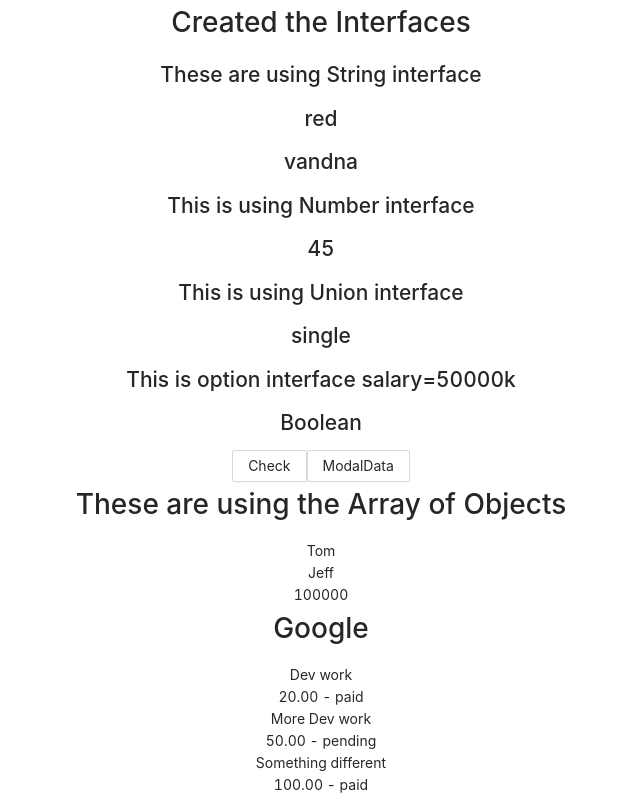
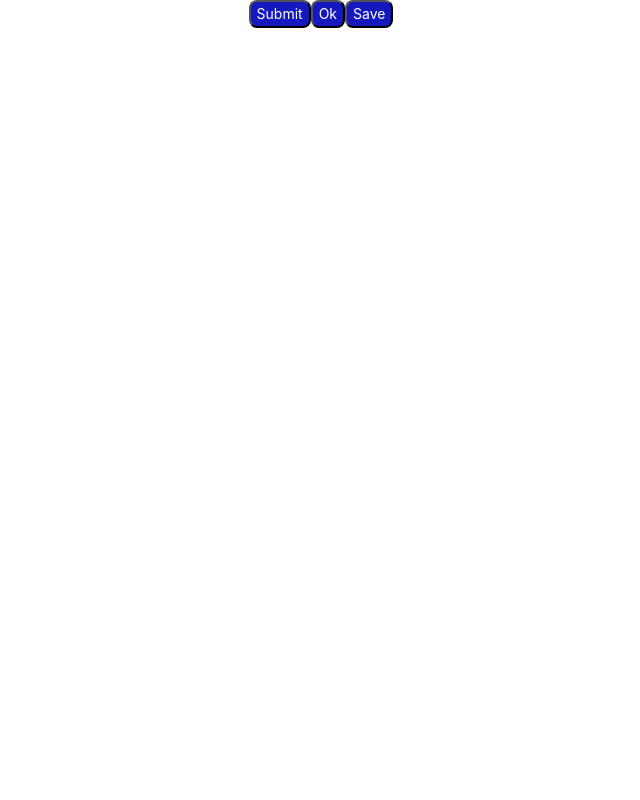
Before and after one commit to Vandna23/Ant-D, a React (Create React App) app: page / in a window 1280 px wide. Shown: the whole page, without its empty margins (319-959 px from the left). Built offline with nearby package versions, Linux system fonts and the light colour scheme.

Commit message:
button variants

```diff
--- a/package.json
+++ b/package.json
@@ -15,6 +15,7 @@
     "react-dom": "^18.1.0",
     "react-modal": "^3.15.1",
     "react-scripts": "5.0.1",
+    "styled-components": "^5.3.5",
     "typescript": "^4.6.4",
     "web-vitals": "^2.1.4"
   },
@@ -43,6 +44,7 @@
     ]
   },
   "devDependencies": {
-    "@types/react-modal": "^3.13.1"
+    "@types/react-modal": "^3.13.1",
+    "@types/styled-components": "^5.1.25"
   }
 }
--- a/src/App.css
+++ b/src/App.css
@@ -13,18 +13,14 @@
   align-items: center;
 }
 /* Modal */
-/* .open {
-  width: 100vw;
-  height: 100vh;
-  display: flex;
-  justify-content: center;
-  align-items: center;
-} */
+
 .modal {
   width: 200px;
   height: 100px;
   border: 2px solid red;
   display: flex;
+  justify-content: center;
+  align-items: center;
   padding: 20px;
   background-color: bisque;
 }
@@ -33,3 +29,6 @@
   justify-content: center;
   align-items: center;
 }
+.btn {
+  text-align: center;
+}
--- a/src/App.tsx
+++ b/src/App.tsx
@@ -8,13 +8,15 @@ import { Button } from "antd";
 import ModalData from "./components/ModalData";
 import ArrayObjectInterface from "./components/ArrayObjectInterface";
 import ArrayObject from "./components/ArrayObject";
+import SvgComponent from "./assets/svg/SvgComponent";
+import Home from "./components/Home";
 
 function App() {
   const [isVisible, setVisible] = useState(false);
-  const [modal, setModal] = useState(false);
+  const [isOpen, setIsOpen] = useState(false);
   // const Toggle = () => {
-  //   setModal(!modal);
-  //   // console.log("You aretoggling", setModal);
+  //   setIsOpen(!modal);
+  //   // console.log("You aretoggling", setIsOpen);
   // };
 
   const handleClick = () => {
@@ -30,13 +32,17 @@ function App() {
       {/* <Website /> */}
       {/* <LayoutDesign /> */}
       {/* <FormValidation /> */}
+
       {/* <InterfaceDemo
         name={"vandna"}
         color={"red"}
         age={45}
         status="single"
         vandna={false}
-      /> */}
+      />
+      <div className="svg">
+        <SvgComponent fill="red" />
+      </div>
       <InterfaceDemo
         name={"vandna"}
         color={"red"}
@@ -47,10 +53,11 @@ function App() {
         This is option interface salary=50000k
       </InterfaceDemo>
       <Button onClick={() => handleClick()} children="Check" />
-      <Button onClick={() => setModal(true)} children="ModalData" />
-      <ModalData show={modal} hideModal={(value: boolean) => setModal(value)} />
+      <Button onClick={() => setIsOpen(true)} children="ModalData" />
+      <ModalData isOpen={isOpen} hideModal={(value: boolean) => setIsOpen(value)} />
       <ArrayObjectInterface />
-      <ArrayObject />
+      <ArrayObject /> */}
+      <Home />
     </div>
   );
 }
--- a/src/components/ArrayObjectInterface.tsx
+++ b/src/components/ArrayObjectInterface.tsx
@@ -1,10 +1,15 @@
-import React from "react";
+import { ReactElement } from "react";
+import SvgComponent from "../assets/svg/SvgComponent";
 
 interface IEmployee {
   name: string;
   salary?: number;
+  image?: ReactElement;
 }
-const arr: IEmployee[] = [{ name: "Tom" }, { name: "Jeff", salary: 100000 }];
+const arr: IEmployee[] = [
+  { name: "Tom", image: <SvgComponent fill="red" /> },
+  { name: "Jeff", salary: 100000 },
+];
 
 const ArrayObjectInterface = () => {
   return (
@@ -15,6 +20,7 @@ const ArrayObjectInterface = () => {
           <div key={index}>
             <div>{data.name}</div>
             <div>{data.salary}</div>
+            <div>{data.image}</div>
           </div>
         ))}
       </div>
--- a/src/components/Button.tsx
+++ b/src/components/Button.tsx
@@ -1,12 +1,19 @@
 import React from "react";
+import { StyledButton } from '../style/Button'
 
 interface IProps {
   children?: React.ReactNode;
   onClick?: () => void;
+  variant?: "contained" | "outline" | "text";
 }
+// const StyledVariants=()=>{
+//   switch(variant){
+//     case contained:
+//   }
+// }
 
-const Button: React.FC<IProps> = ({ children, onClick }) => {
-  return <button onClick={onClick}>{children}</button>;
+const Button: React.FC<IProps> = ({ children, onClick, variant }:IProps) => {
+  return <StyledButton onClick={onClick} >{children }</StyledButton>;
 };
 
 export default Button;
--- /dev/null
+++ b/src/components/Home.tsx
@@ -0,0 +1,33 @@
+import Button from "./Button";
+import React from "react";
+
+
+const Home = () => {
+  return (
+    <div>
+      <Button
+        children="Submit"
+        onClick={() => {
+          console.log("Submit");
+        }}
+        variant="contained"
+      />
+      <Button
+        children="Ok"
+        variant="outline"
+        onClick={() => {
+          console.log("outline");
+        }}
+      />
+      <Button
+        children="Save"
+        variant="text"
+        onClick={() => {
+          console.log("outline");
+        }}
+      />
+    </div>
+  );
+};
+
+export default Home;
--- a/src/components/ModalData.tsx
+++ b/src/components/ModalData.tsx
@@ -1,21 +1,21 @@
 import Modal from "react-modal";
 
 interface Idata {
-  show: boolean;
+  isOpen: boolean;
   hideModal: (value: boolean) => void;
 }
 
-const ModalData = ({ show, hideModal }: Idata) => {
+const ModalData = ({ isOpen, hideModal }: Idata) => {
   // if (!show) {
   //   return null;
   // }
 
   return (
-    <Modal isOpen={show} className="modal">
+    <Modal isOpen={isOpen} className="modal">
       <div>
         <div>This is the Modal</div>
 
-        <div>
+        <div className="btn">
           <button onClick={() => hideModal(false)}>Close</button>
         </div>
       </div>
--- /dev/null
+++ b/src/style/Button.tsx
@@ -0,0 +1,8 @@
+import styled from "styled-components";
+
+export const StyledButton = styled.button`
+  color: #fff;
+  background-color: #1518be;
+  border-radius: 8px;
+
+`;
```
Also changed, not shown: src/assets/svg/SvgComponent.tsx (added, +21 -0 lines), src/components/Dashboard.tsx (added, +9 -0 lines), 1 other file (tests, documents, lock files or other folders).
